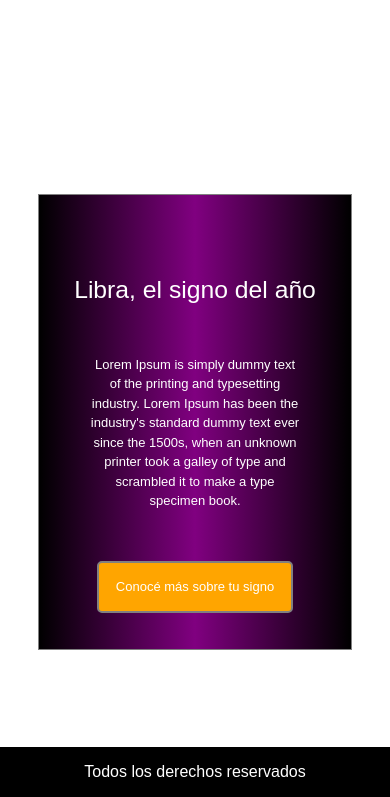
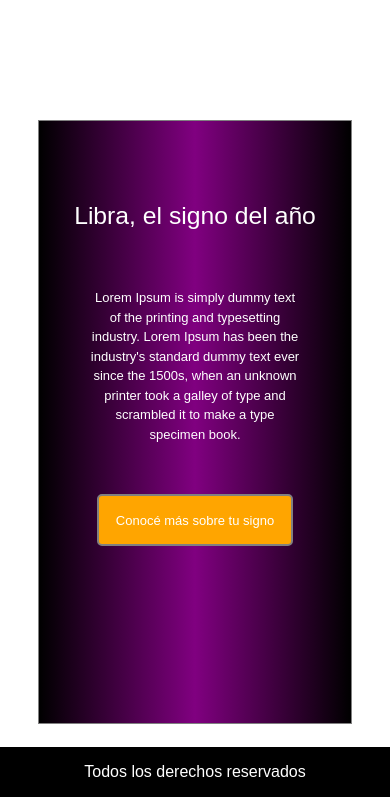
Before and after one commit to Juuan3097/PF-Rios, a plain HTML site: page index.html in a window 390 px wide. Shown: the part 1951-2748 px from the top of the page. Drawn offline with nearby package versions, Linux system fonts and the light colour scheme.

Commit message:
decimo commit

```diff
--- a/style.css
+++ b/style.css
@@ -379,6 +379,20 @@ footer{
             }
         }
 
+        @media screen and (max-width: 992px) {
+            .astrologia {
+                    display: flex;
+                    flex-direction: column;
+                    height: 95%;
+              }
+            }
+
+            @media screen and (min-width: 992px) {
+                .row {
+                    margin-bottom: 80px;
+                  }
+                }
+
 /*TESTIMONIOS*/
 
 .container-t{
```
